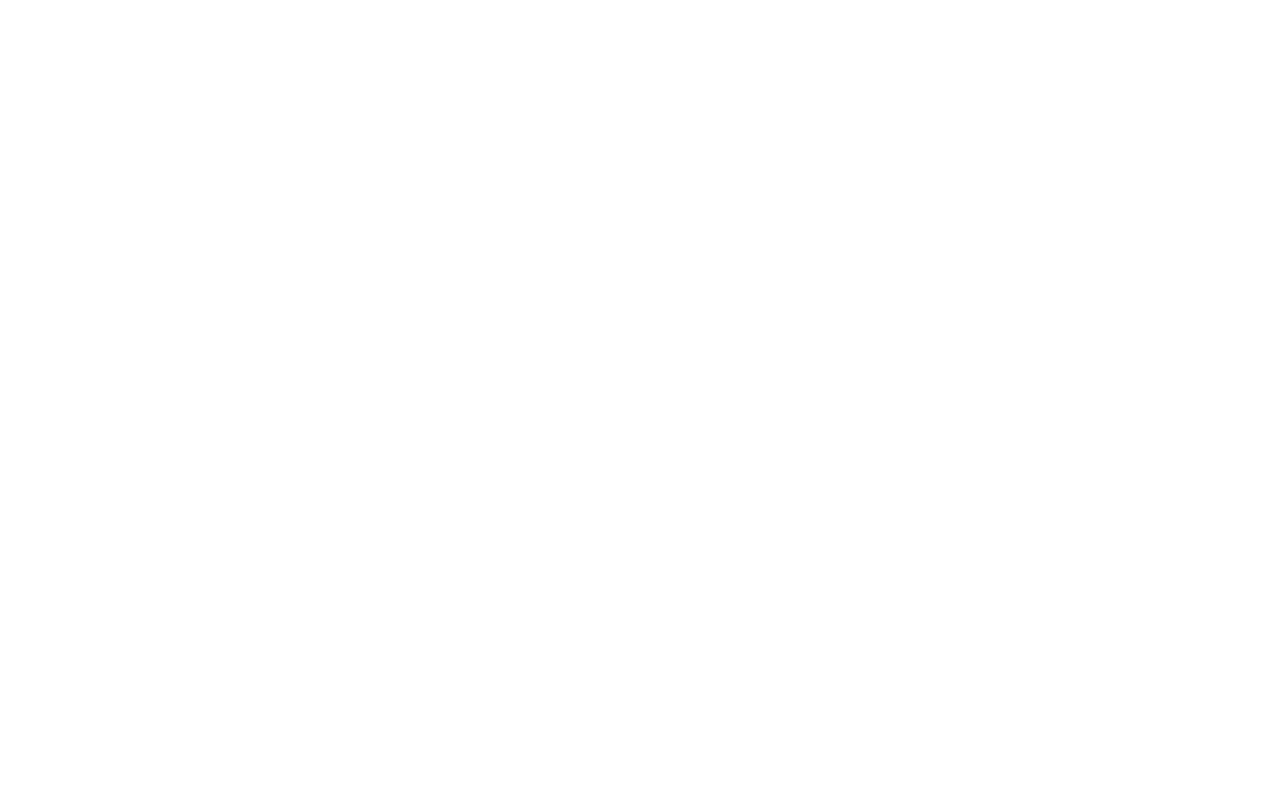
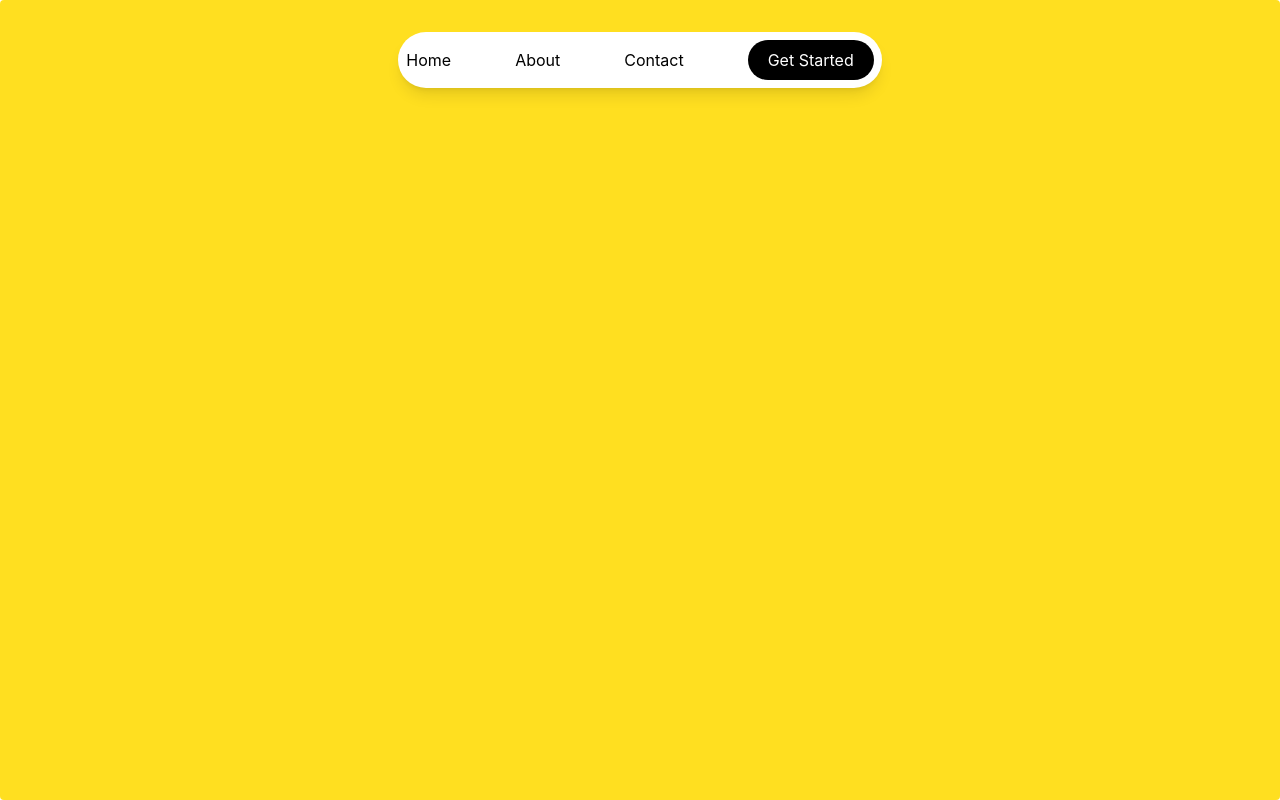
Before and after one commit to aqdasghani/Nycround2, a React (Vite) app: page / in a window 1280 px wide. Built offline with nearby package versions, Linux system fonts and the light colour scheme.

Commit message:
Added Navbar

```diff
--- a/src/App.jsx
+++ b/src/App.jsx
@@ -9,6 +9,31 @@ function App() {
 
   return (
     <>
+      <div className='bg-yellow-300 rounded-sm w-full h-screen'>
+        <div className='w-full flex justify-center pt-8'>
+          <nav className='navbar bg-white rounded-full p-2 shadow-lg'>
+            <ul className='flex gap-16 w-full items-center'>
+              <li>Home</li>
+              <li>About</li>
+              <li>Contact</li>
+              <li>
+                <button className='bg-black text-white px-5 py-2 rounded-full'>Get Started</button>
+
+              </li>
+            </ul>
+          </nav>
+        </div>
+
+
+
+        <div className=''>
+
+
+        </div>
+
+
+
+      </div >
 
     </>
   )
```
